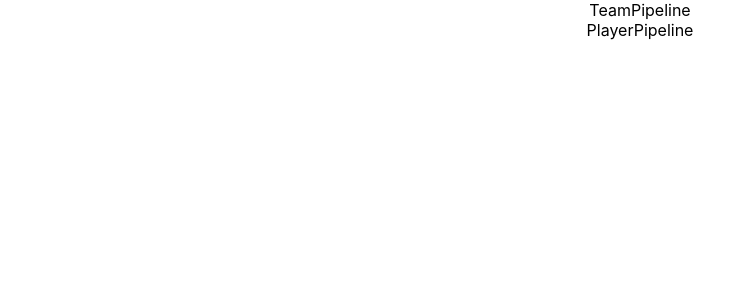
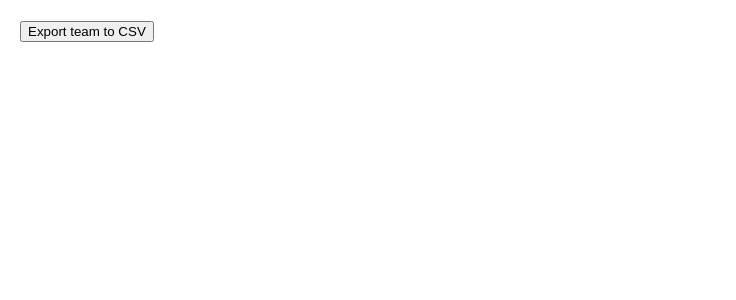
Before and after one commit to marcoamador214/sportradar-api-challenge, a React (Create React App) app in the folder sportradar-api/: page / in a window 1280 px wide. Shown: the top 300 px of the page, without its empty margins (0-736 px from the left). Built offline with nearby package versions, Linux system fonts and the light colour scheme.

Commit message:
export to CSV functionality enabled, able to grab initial team data

```diff
--- /dev/null
+++ b/package.json
@@ -0,0 +1,5 @@
+{
+  "dependencies": {
+    "react-csv": "^2.2.2"
+  }
+}
--- a/sportradar-api/src/App.js
+++ b/sportradar-api/src/App.js
@@ -1,13 +1,11 @@
-import './App.css';
-
-import TeamPipeline from './TeamPipeline';
-import PlayerPipeline from './PlayerPipeline';
+import { CSVLink } from 'react-csv';
+import AsyncCsv from './AsyncCSV';
 
 function App() {
+
   return (
     <div className="App">
-      <TeamPipeline />
-      <PlayerPipeline />
+      <AsyncCsv/>
     </div>
   );
 }
--- /dev/null
+++ b/sportradar-api/src/AsyncCSV.js
@@ -0,0 +1,59 @@
+import React, { Component } from 'react';
+import { CSVLink } from 'react-csv';
+
+class AsyncCsv extends Component {
+
+    constructor(props) {
+        super(props);
+        this.state = {
+            data: []
+        }
+        this.csvLinkE1 = React.createRef();
+        this.headers = [
+            {label: 'ID', key: 'id'},
+            {label: 'Team Name', key: 'name'},
+            {label: 'Team Venue', key: 'venue.name'},
+            {label: 'Games Played', key: 'teamStats[0].splits[0].stat.gamesPlayed'},
+            {label: 'Wins', key: 'teamStats[0].splits[0].stat.wins'},
+            {label: 'Losses', key: 'teamStats[0].splits[0].stat.losses'},
+            {label: 'Points', key: 'teamStats[0].splits[0].stat.pts'},
+            {label: 'Goals Per Game', key: 'teamStats[0].splits[0].stat.goalsPerGame'}
+        ]
+    }
+
+    getTeamList = () => {
+        return fetch('https://statsapi.web.nhl.com/api/v1/teams/1?expand=team.stats')
+        .then((r) => r.json())
+    }
+
+    downloadReport = async () => {
+        const data = await this.getTeamList();
+        this.setState({ data: data.teams }, () => {
+            setTimeout(() => {
+                this.csvLinkE1.current.link.click();
+            });
+        });
+    }
+
+    render() {
+        const { data } = this.state
+
+        return (
+            <div>
+                <input
+                    type='button'
+                    value = 'Export team to CSV'
+                    onClick ={this.downloadReport}
+                />
+                <CSVLink
+                    headers={this.headers}
+                    data={data}
+                    filename='TeamData.csv'
+                    ref={this.csvLinkE1}
+                />
+            </div>
+        )
+    }
+}
+
+export default AsyncCsv
--- a/sportradar-api/src/TeamPipeline.js
+++ b/sportradar-api/src/TeamPipeline.js
@@ -1,9 +1,13 @@
-import React from 'react';
+function TeamPipeline({ teams }) {
 
-function TeamPipeline() {
+
     return (
         <div>
-            TeamPipeline
+            {teams.teams?.map((team) => {
+                return (
+                    <h1>{team.name}</h1>
+                )
+            })}
         </div>
     )
 }
--- a/sportradar-api/src/index.css
+++ b/sportradar-api/src/index.css
@@ -1,5 +1,5 @@
 body {
-  margin: 0;
+  margin: 20px;
   font-family: -apple-system, BlinkMacSystemFont, 'Segoe UI', 'Roboto', 'Oxygen',
     'Ubuntu', 'Cantarell', 'Fira Sans', 'Droid Sans', 'Helvetica Neue',
     sans-serif;
```
Also changed, not shown: 1 other file (tests, documents, lock files or other folders).
